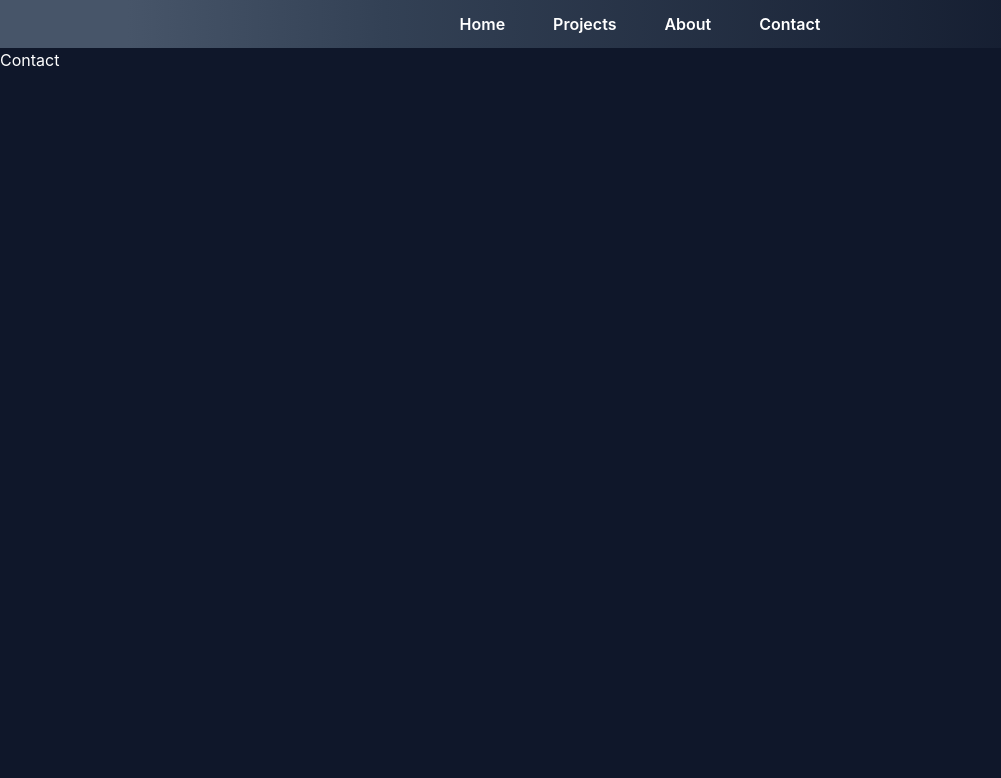
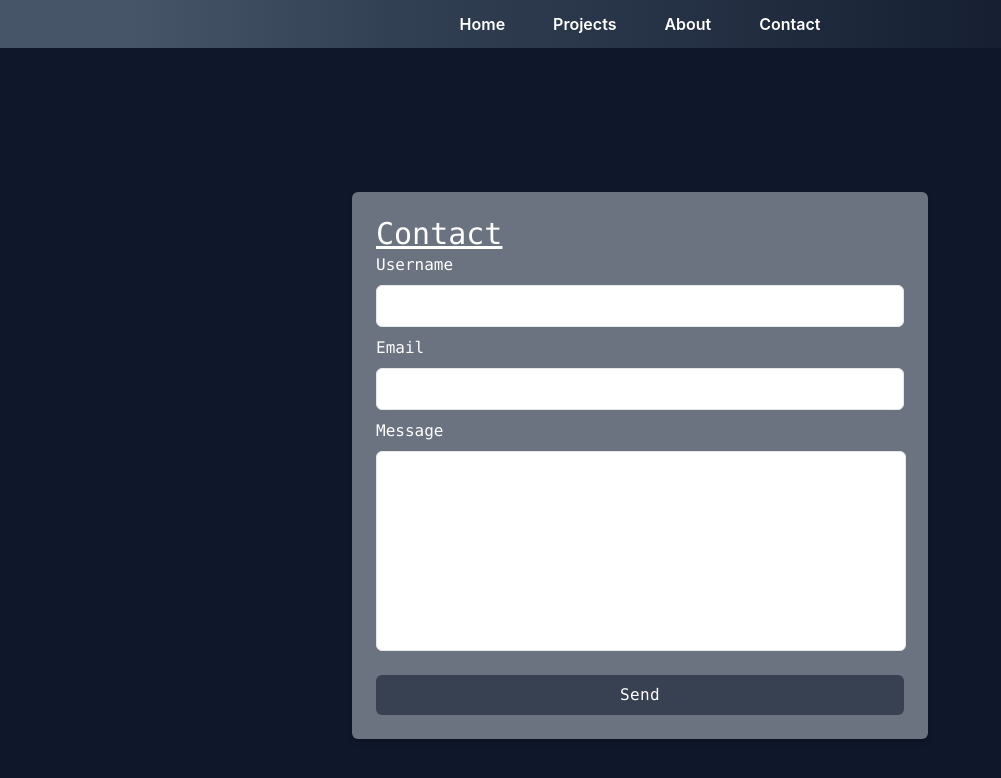
Before and after one commit to FishySenpai/Portfolio, a React (Create React App) app: page /contact in a window 1280 px wide. Shown: the top 778 px of the page, without its empty margins (0-1001 px from the left). Built offline with nearby package versions, Linux system fonts and the light colour scheme.

Commit message:
created contact

```diff
--- a/src/App.js
+++ b/src/App.js
@@ -1,6 +1,6 @@
 import React from "react";
 import { Routes, Route } from "react-router-dom";
-import { Home, Navbar, About, Contact, Projects } from "./components/index.js";
+import { Home, Navbar, About, Contact, Projects, CursorCircle } from "./components/index.js";
 function App() {
   return (
     <div className="App">
--- a/src/components/Contact.js
+++ b/src/components/Contact.js
@@ -1,9 +1,62 @@
-import React from 'react'
+import React, { useState } from 'react'
 
 const Contact = () => {
+  const [userName , setUserName] = useState("");
+  const [email, setEmail] = useState("");
+  const [message, setMessage] = useState("");
+  const handleClick=()=>{
+
+  }
   return (
-    <div>Contact</div>
-  )
+    <div className="relative flex flex-col justify-center min-h-screen ">
+      <div className="w-full p-6 m-auto mt-36 bg-gray-500 rounded-md shadow-md lg:max-w-xl">
+        <h1 className="text-3xl font-mono cursor-pointer text-white underline">
+          Contact
+        </h1>
+        <div className="mb-2">
+          <label for="username" className="font-mono text-[16px] text-white">
+            Username
+          </label>
+          <input
+            type="text"
+            className="block w-full px-4 py-2 mt-2 font-mono text-gray-900 bg-white border rounded-md focus:border-gray-400 focus:ring-gray-300 focus:outline-none focus:ring focus:ring-opacity-40"
+            onChange={(e) => {
+              setUserName(e.target.value);
+            }}
+          />
+        </div>
+        <div className="mb-2">
+          <label for="email" className="font-mono text-[16px] text-white">
+            Email
+          </label>
+          <input
+            type="email"
+            className="block w-full px-4 py-2 mt-2 text-gray-800 bg-white border rounded-md focus:border-gray-400 focus:ring-gray-300 focus:outline-none focus:ring focus:ring-opacity-40"
+            onChange={(e) => {
+              setEmail(e.target.value);
+            }}
+          />
+        </div>
+        <div className="mb-2">
+          <label for="text" className="font-mono text-[16px] text-white">
+            Message
+          </label>
+          <input
+            type="text"
+            className="w-[530px]  h-[200px] flex flex-wrap items-start px-4 py-2 mt-2 text-gray-800 bg-white border rounded-md focus:border-gray-400 focus:ring-gray-300 focus:outline-none focus:ring focus:ring-opacity-40"
+            onChange={(e) => {
+              setMessage(e.target.value);
+            }}
+          />
+        </div>
+        <div className="mt-6">
+          <button className="w-full px-4 py-2 tracking-wide font-mono cursor-pointer text-[16px] text-white transition-colors duration-200 transform bg-gray-700 rounded-md hover:bg-gray-800 focus:outline-none focus:bg-gray-900">
+            Send
+          </button>
+        </div>
+      </div>
+    </div>
+  );
 }
 
 export default Contact
--- /dev/null
+++ b/src/components/CursorCircle.js
@@ -0,0 +1,32 @@
+import React, { useState, useEffect } from "react";
+
+const CursorCircle = () => {
+  const [position, setPosition] = useState({ x: 0, y: 0 });
+
+  useEffect(() => {
+    const handleMouseMove = (event) => {
+      setPosition({ x: event.clientX, y: event.clientY });
+    };
+
+    document.addEventListener("mousemove", handleMouseMove);
+
+    return () => {
+      document.removeEventListener("mousemove", handleMouseMove);
+    };
+  }, []);
+
+  return (
+    <div
+      className="fixed w-96 h-96 rounded-full  pointer-events-none opacity-5 blur"
+      style={{
+        left: position.x, // Subtract half of the width to center the cursor
+        top: position.y, // Subtract half of the height to center the cursor
+        transform: "translate(-50%, -50%)", // Center the circle
+        background:
+          "radial-gradient(circle, #9bbdeb 20%, #224573 20%, #39577d 20%, #2d4563 40%)",
+      }}
+    />
+  );
+};
+
+export default CursorCircle;
--- a/src/components/index.js
+++ b/src/components/index.js
@@ -3,10 +3,12 @@ import Navbar from "./Navbar";
 import About from "./About"
 import Contact from "./Contact";
 import Projects from "./Projects";
+import CursorCircle from "./CursorCircle";
 export{
     Navbar,
     Home,
     About,
     Contact,
-    Projects
+    Projects,
+    CursorCircle
 }
--- a/src/index.css
+++ b/src/index.css
@@ -4,6 +4,7 @@
 
 body {
   margin: 0;
+
   color: white;
   background-color: rgb(15 23 42);
   font-family: -apple-system, BlinkMacSystemFont, 'Segoe UI', 'Roboto', 'Oxygen',
```
Also changed, not shown: src/components/Projects.js (+3 -14 lines).
